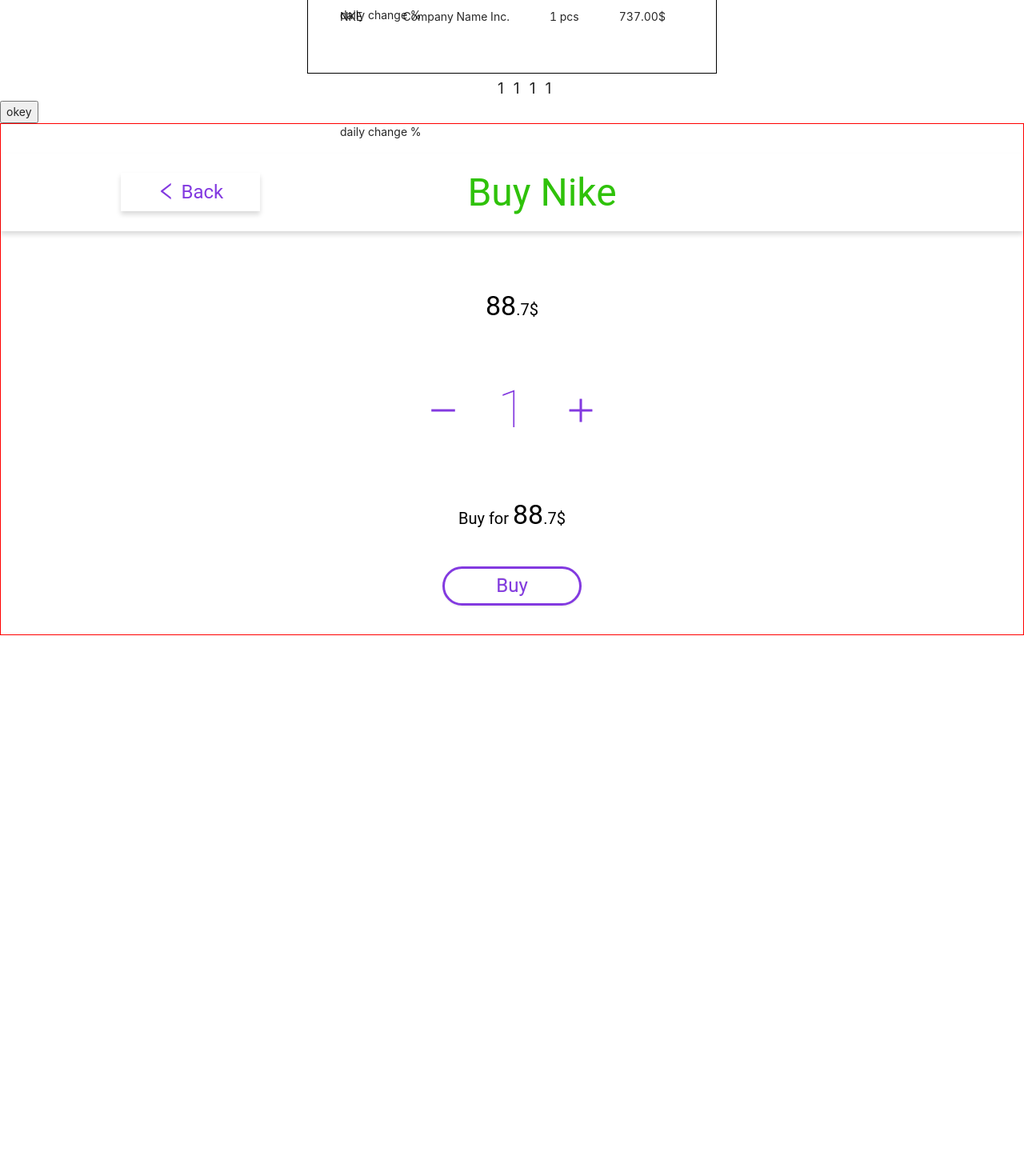
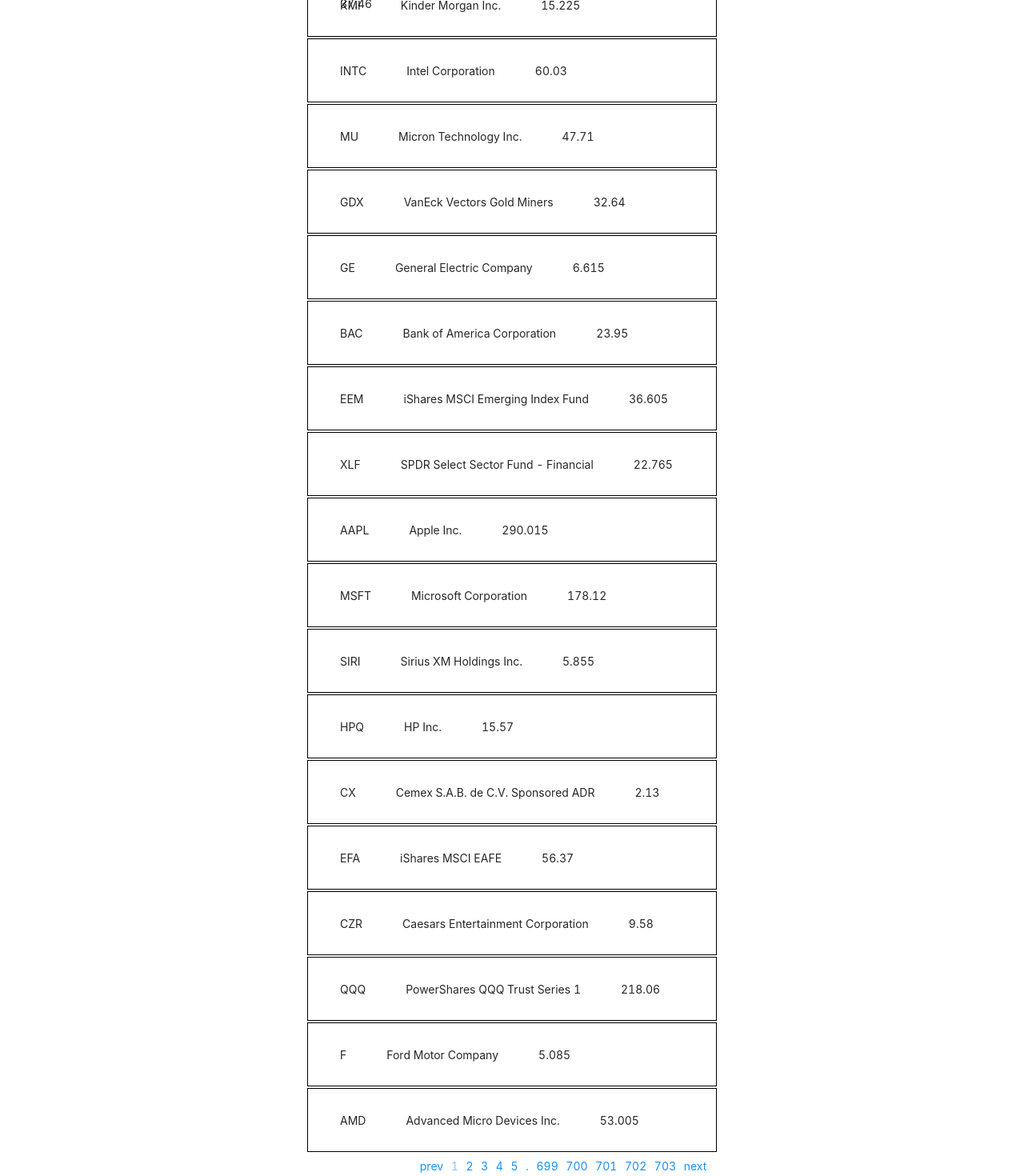
Before and after one commit to hnariman/stock_picker, a React (Create React App) app: page / in a window 1280 px wide. Shown: the part 200-1670 px from the top of the page at 80% size. Before the commit the page ends 994 px from the top, so only its background shows below. Built offline with nearby package versions, Linux system fonts and the light colour scheme.

Commit message:
paginate working, additional css for paginate as per documentation, still problems with <Decimal/> style

```diff
--- a/src/TickerList.js
+++ b/src/TickerList.js
@@ -1,101 +1,60 @@
 import React from 'react';
 import styled from 'styled-components'
 import json from './data.json';
-{/* import PropTypes from 'prop-types'; */}
-{/* import ReactPaginate from 'react-paginate'; */}
-{/* import Decimal from './Decimal.js'; */}
+import PropTypes from 'prop-types';
+import ReactPaginate from 'react-paginate';
+import Decimal from './Decimal.jsx';
+import './paginate-style.css';
 
 class TickerList extends React.Component {
-  // fetch(query)
-  //   .then((response) => { return response.json(); })
-  //   .then((data) => {
-  //     this.setState({
-  //       ticker: data.symbol,
-  //       companyName: data.profile.companyName,
-  //       price: data.profile.price,
-  //     });
-  //   })
-  //   .catch((error) => {
-  //     this.setState({ tickerFound: false })
-  //   })
-  static defaultProps = {
-    data :  [
-      {
-        'id': '1',
-        'userId': '1',
-        'code': 'AAPL',
-        'amount': '3',
-        'purchasePrice': '125.00' },
-      {
-        'id': '2',
-        'userId': '2',
-        'code': 'NKE',
-        'amount': '1',
-        'purchasePrice': '737.00' }
-    ]
-  }
-  state = { pageNum:1, items:4 }
-  formatMe = (x) => { return Number(x).toFixed(2);}
-  render(){
-    // console.log(Object.entries(json).map(x => x).map(x => x));
-  const {items, pageNum} = this.state;
+  state      = { pageNum:1, items:20 }
+  formatMe   = x => Number(x).toFixed(2);
+  switchPage = e => this.setState({pageNum: e.selected});
+  render() {
+    const {items, pageNum} = this.state;
+    const data = json.symbolsList.map(x => x);
     return(
-      <section className='tickerList'>
-        <div className='results'>{this.props.data.slice(items * (pageNum-1), pageNum * items)
+      <section>
+        <div>{data.slice(items * (pageNum-1), pageNum * items)
             .map( each =>
-            <Ticker   className='each-ticker' key={each.code}>
-              <Detail className='code'   > {each.code} </Detail>
-              <Detail className='company'> Company Name Inc. </Detail>
-              <Detail className='amount' > {each.amount} pcs </Detail>
-              <Detail className='price'  > {this.formatMe(each.purchasePrice)}$ </Detail>
-              <Detail className='change' > daily change % </Detail>
-
-              {/* <Detail className='code'   ><Decimal value={each.code} /></li> */}
-              {/* <Detail className='company'> Company Name Inc.</Detail > */}
-              {/* <Detail className='amount' ><Decimal value={each.amount} /></Detail > */}
-              {/* <Detail className='price'  ><Decimal value={each.purchasePrice} /></Detail > */}
-              {/* <Detail className='change' ><Decimal value={each.change} /></Detail > */}
+            <Ticker   key={each.code}>
+              <Detail> {each.symbol} </Detail>
+              <Detail> {each.name} </Detail>
+              <Detail> {each.price} </Detail>
+              {/* <Detail className='code'   ><Decimal value={each.symbol} /></Detail> */}
+              {/* <Detail className='company'>{each.name}</Detail> */}
+              {/* <Detail className='amount' ><Decimal value={each.amount} /></Detail> */}
+              {/* <Detail className='price'  ><Decimal value={each.purchasePrice} /></Detail> */}
+              {/* <Detail className='change' ><Decimal value={each.change} /></Detail> */}
             </Ticker>
             )}
           </div>
-          <Pages className='pages'>
-            <Page onClick={() => this.setState({pageNum: 1})}>{pageNum}</Page>
-            <Page onClick={() => this.setState({pageNum: 2})}>{pageNum}</Page>
-            <Page onClick={() => this.setState({pageNum: 3})}>{pageNum}</Page>
-            <Page onClick={() => this.setState({pageNum: 4})}>{pageNum}</Page>
-          </Pages>
-        {/* <ReactPaginate */}
-        {/*   previousLabel={'previous'} */}
-        {/*   nextLabel={'next'} */}
-        {/*   breakLabel={'...'} */}
-        {/*   breakClassName={'break-me'} */}
-        {/*   pageCount={this.state.pageCount} */}
-        {/*   marginPagesDisplayed={2} */}
-        {/*   pageRangeDisplayed={5} */}
-        {/*   onPageChange={this.handlePageClick} */}
-        {/*   containerClassName={'pagination'} */}
-        {/*   subContainerClassName={'pages pagination'} */}
-        {/*   activeClassName={'active'} */}
-        {/* /> */}
+          {/* https://www.npmjs.com/package/react-paginate */}
+        <ReactPaginate
+          previousLabel={'prev'}
+          nextLabel={'next'}
+          breakLabel={'.'}
+          breakClassName={'break-me'}
+          pageCount={Math.ceil(data.length/items)}
+          marginPagesDisplayed={5}
+          pageRangeDisplayed={1}
+          onPageChange={this.switchPage}
+          containerClassName={'container'}
+          subContainerClassName={'subcontainer '}
+          activeClassName={'active'}
+        />
         </section>
     )
   }
 }
 
-const Page = styled.button`
-  font-size:1.2rem;
-  border:none;
-  background: white;
-  cursor:pointer;
-  &:hover{ opacity:0.5; } `;
 const Ticker = styled.ul`
   margin:2px auto;
   width: 40vw;
-  height:18vh;
-  line-height:18vh;
+  height:10vh;
+  line-height:10vh;
   border:1px solid black;
   &:hover{ background:#ffcccc; } `;
 const Detail = styled.li` display: inline-block; margin-right: 50px; `;
-const Pages = styled.ul` width:10vw; margin: 0 auto; `;
 
 export default TickerList;
--- /dev/null
+++ b/src/paginate-style.css
@@ -0,0 +1,14 @@
+.container {
+  user-select:none;
+  list-style-type: none;
+  display: flex;
+  flex-flow: row nowrap;
+  margin: 0 auto;
+  width: 25vw;
+}
+.container>* {
+  display:inline;
+  margin: 0.3rem;
+}
+
+.active { opacity: 0.5; }
```
Also changed, not shown: src/BuyStock.jsx (line endings or trailing spaces).
